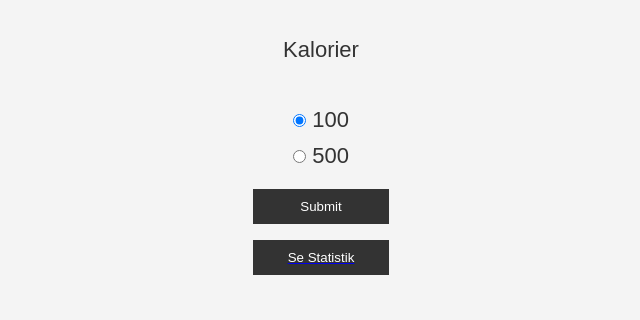
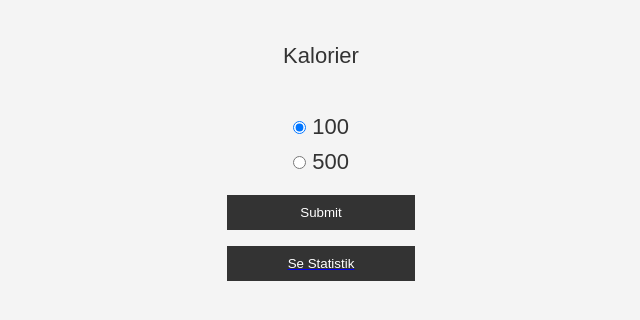
Before and after one commit to KristianMeier/krmetest, a Flask app: page / in a window 1280 px wide. Shown: the top 320 px of the page, without its empty margins (319-959 px from the left). Run offline with Flask 2, Linux system fonts and the light colour scheme; some libraries are stand-ins or nearby versions.

Commit message:
update css, fix padding

```diff
--- a/static/style.css
+++ b/static/style.css
@@ -17,7 +17,8 @@ body {
 	max-width: 200px;
 	margin: 1rem auto;
 	overflow: auto;
-	padding: 0 2rem;
+	/* padding: 0 2rem; */
+	padding: 0.4rem;
 	font-size: 22px;
 	margin-bottom: 30px;
 }
```
